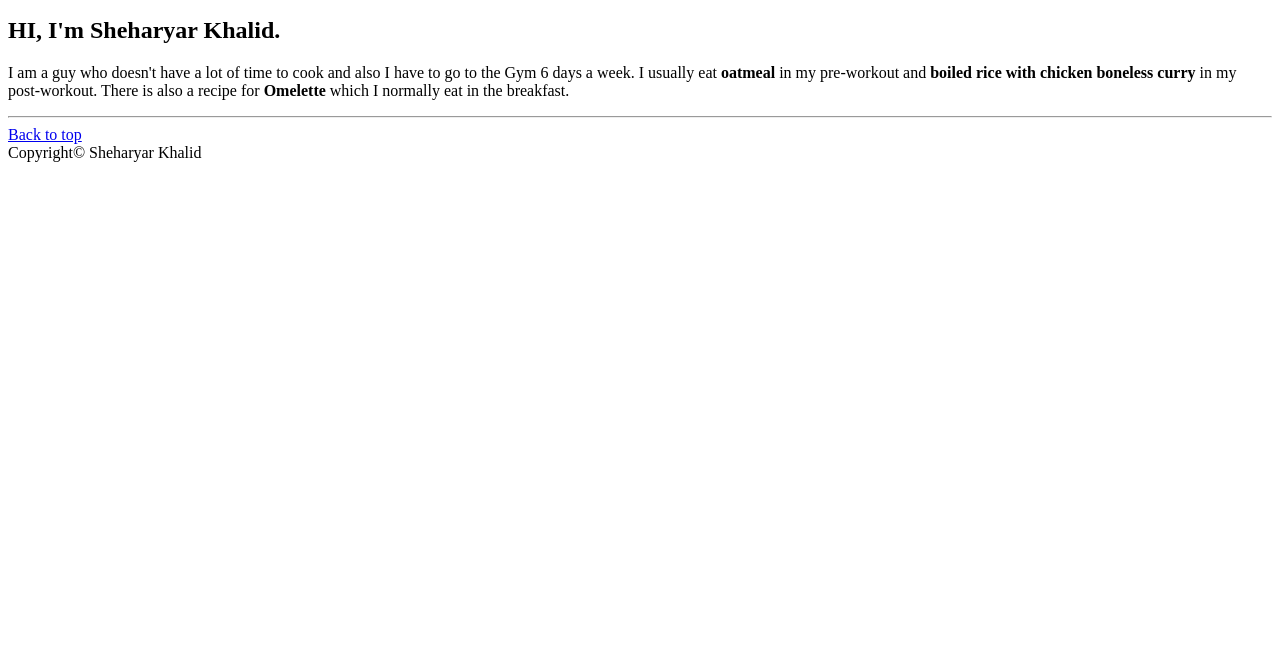
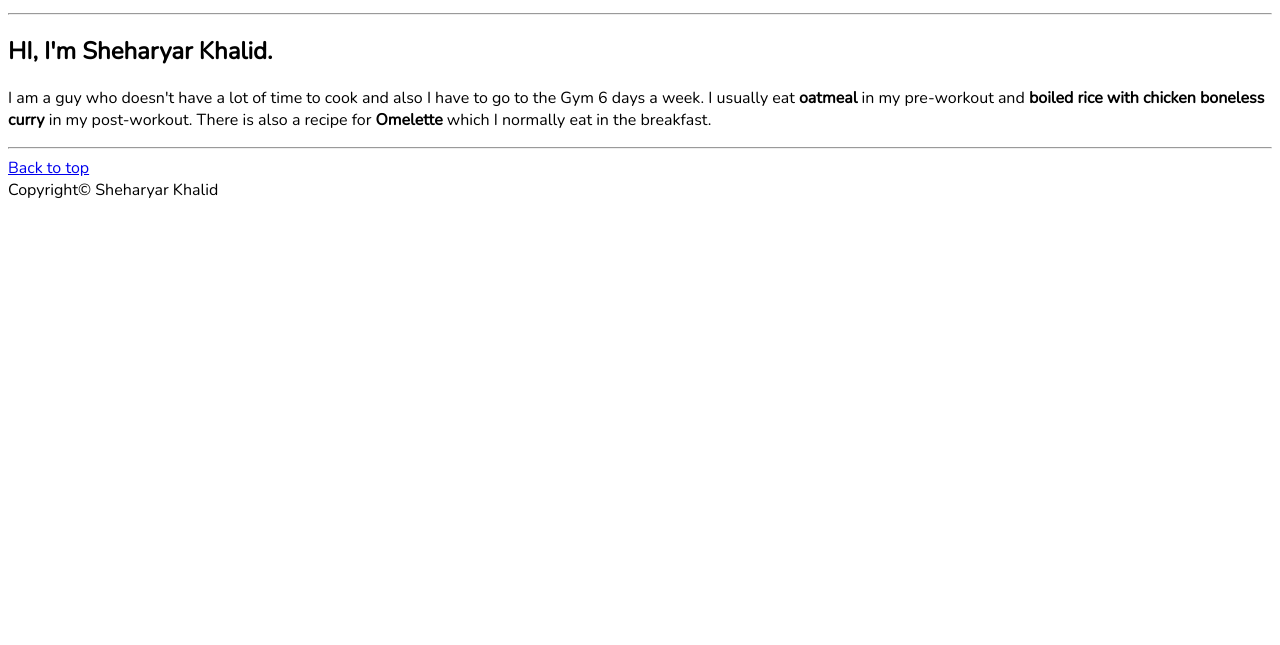
Before and after one commit to codesherry/odin-recipes, a plain HTML site: page index.html in a window 1280 px wide. Shown: the part 155-800 px from the top of the page. Drawn offline with nearby package versions, Linux system fonts and the light colour scheme.

Commit message:
Changing Font

```diff
--- a/css/style.css
+++ b/css/style.css
@@ -1,3 +1,8 @@
+body {
+  color: fff;
+  font-family: "Nunito", sans-serif;
+}
+
 table,
 td,
 th,
--- a/index.html
+++ b/index.html
@@ -5,6 +5,9 @@
     <meta name="author" content="codesherry" />
     <title>My Recipe Book</title>
     <link rel="stylesheet" href="css/style.css" />
+    <style>
+      @import url("https://fonts.googleapis.com/css2?family=Nunito&display=swap");
+    </style>
   </head>
 
   <header>
```
Also changed, not shown: img/background-img.png (added).
